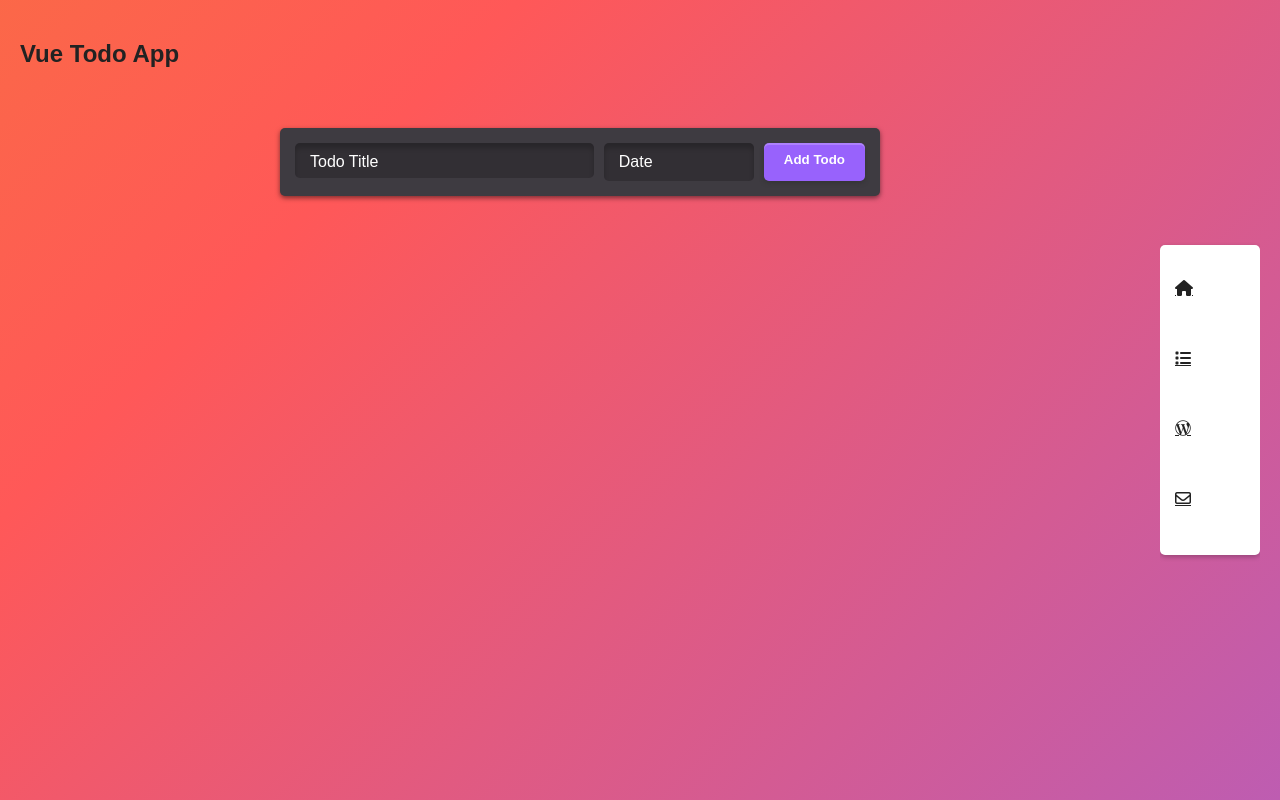
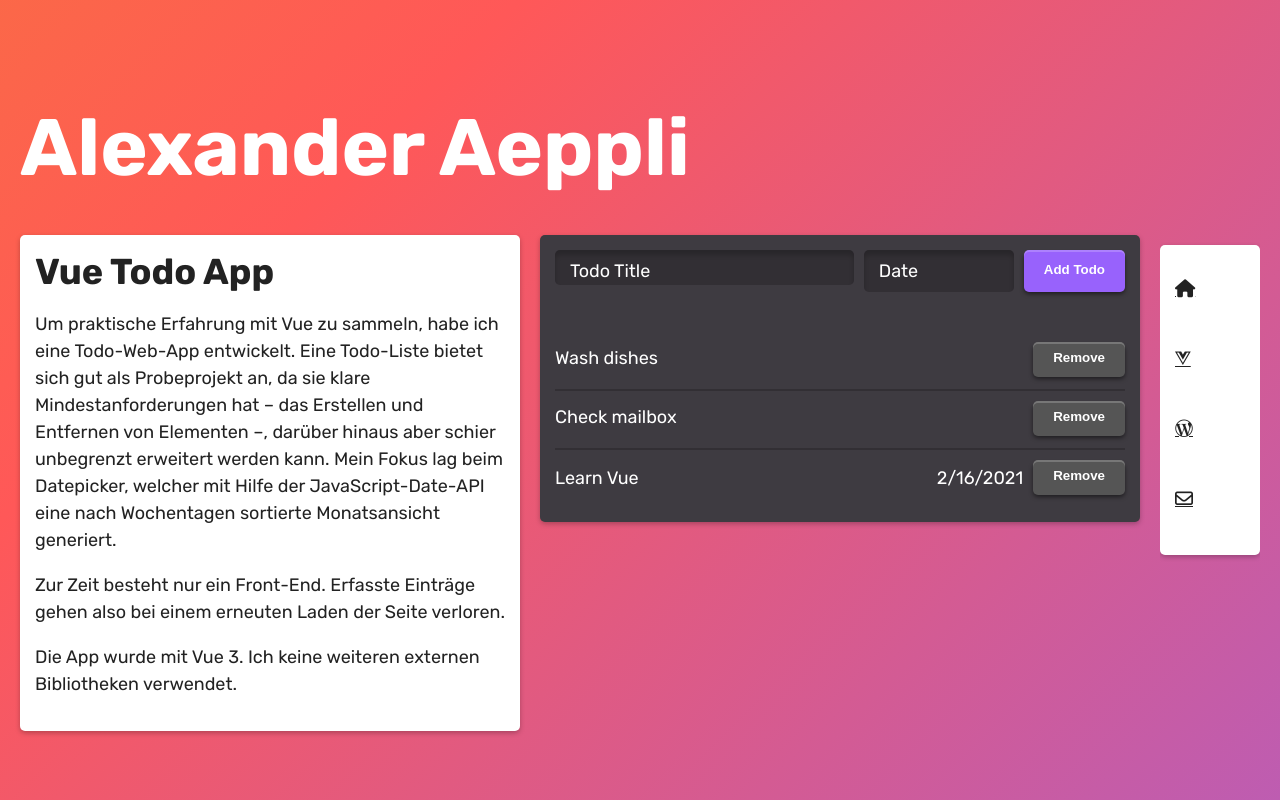
Before and after one commit to alexanderaeppli/alexanderaeppli, a Vue app: page /todo-app in a window 1280 px wide. Built offline with nearby package versions, Linux system fonts and the light colour scheme.

Commit message:
progress

```diff
--- a/public/index.html
+++ b/public/index.html
@@ -5,6 +5,9 @@
     <meta http-equiv="X-UA-Compatible" content="IE=edge">
     <meta name="viewport" content="width=device-width,initial-scale=1.0">
     <link rel="icon" href="<%= BASE_URL %>favicon.ico">
+    <link rel="preconnect" href="https://fonts.gstatic.com">
+    <link rel="preconnect" href="https://fonts.gstatic.com">
+    <link href="https://fonts.googleapis.com/css2?family=Rubik:wght@400;700&display=swap" rel="stylesheet">
     <title><%= htmlWebpackPlugin.options.title %></title>
   </head>
   <body>
--- a/src/App.vue
+++ b/src/App.vue
@@ -1,5 +1,6 @@
 <template>
   <div class="app__inner" :style="{ backgroundPosition: currentBackgroundPosition }">
+    <header class="page_header"><h1 class="page_header__title">Alexander Aeppli</h1></header>
     <div class="component">
       <router-view v-slot="{ Component }">
         <transition name="fade">
@@ -46,6 +47,12 @@ export default {
 body {
   margin: 0;
   color: var.$color-text;
+  font-family: 'Rubik', sans-serif;
+  font-size: 18px;
+}
+
+p {
+  line-height: 1.5;
 }
 
 h1 {
@@ -53,7 +60,7 @@ h1 {
 }
 
 .app__inner {
-  padding: 20px 140px 20px 20px;
+  padding: 100px 140px 20px 20px;
   min-height: 100vh;
   width: 100%;
   background: rgb(240, 152, 25);
@@ -68,6 +75,16 @@ h1 {
   background-size: 400% 400%;
   transition: background-position 0.5s ease-in-out;
   overflow-x: hidden;
+  // display: flex;
+  // align-items: center;
+
+  @media (max-width: 1200px) {
+    padding: 20px 140px 20px 20px;
+  }
+
+  @media (max-width: 800px) {
+    padding: 15px 15px 120px;
+  }
 }
 
 .component {
@@ -75,10 +92,16 @@ h1 {
   position: relative;
   display: flex;
   justify-content: center;
-  align-self: stretch;
 
   &__inner {
     width: 100%;
+    max-width: 1200px;
+    display: flex;
+    align-items: flex-start;
+
+    @media (max-width: 1200px) {
+      flex-direction: column;
+    }
   }
 }
 
@@ -87,6 +110,36 @@ h1 {
   border-radius: 5px;
   padding: 15px;
   box-shadow: 0px 2px 5px 0px rgba(0, 0, 0, 0.25);
+  max-width: 500px;
+
+  @media (max-width: 1200px) {
+    max-width: unset;
+  }
+}
+
+.thumbnail {
+  width: 100%;
+  border-radius: 5px;
+  box-shadow: 0px 2px 5px 0px rgba(0, 0, 0, 0.25);
+
+  @media (max-width: 1200px) {
+    margin-top: 15px;
+  }
+}
+
+.page_header {
+  color: #fff;
+  max-width: 1200px;
+  margin: 0 auto;
+  margin-bottom: 40px;
+
+  &__title {
+    font-size: 80px;
+
+    @media (max-width: 800px) {
+      font-size: 60px;
+    }
+  }
 }
 
 .fade-enter-active,
--- a/src/components/navigation.vue
+++ b/src/components/navigation.vue
@@ -5,7 +5,7 @@
         ><i class="fas icon fa-home"></i
       ></router-link>
       <router-link class="nav__item" :to="{ name: 'TodoApp' }"
-        ><i class="fas icon fa-list"></i
+        ><i class="fab icon fa-vuejs"></i
       ></router-link>
       <router-link class="nav__item" :to="{ name: 'Oscarfaeh' }">
         <i class="fab icon fa-wordpress-simple"></i>
@@ -17,7 +17,7 @@
   </nav>
 </template>
 
-<style lang="scss">
+<style lang="scss" scoped>
 @use '../variables' as var;
 
 .nav {
@@ -31,12 +31,31 @@
   right: 20px;
   min-height: 100%;
   overflow-y: auto;
+  z-index: 10;
+
+  @media (max-width: 800px) {
+    top: unset;
+    bottom: 15px;
+    right: 0;
+    width: 100%;
+    height: unset;
+    min-height: unset;
+    padding: 0 20px;
+    align-items: center;
+  }
 
   &__inner {
     display: flex;
     flex-direction: column;
     justify-content: center;
     width: 100px;
+
+
+    @media (max-width: 800px) {
+      flex-direction: row;
+      width: unset;
+      padding: unset;
+    }
   }
 
   &__item {
@@ -45,6 +64,7 @@
     align-items: center;
     border: none;
     color: var.$color_text;
+    width: 70px;
 
     .icon {
       width: 100%;
--- a/src/views/Home.vue
+++ b/src/views/Home.vue
@@ -1,8 +1,14 @@
 <template>
-  <div class="home card">
-    <div class="header">
+  <div class="home">
+    <div class="home__content card">
       <h1 class="page_title">Alexander Aeppli</h1>
-      <p></p>
+      <p>
+        Lorem ipsum dolor sit amet, consectetur adipiscing elit, sed do eiusmod tempor incididunt ut
+        labore et dolore magna aliqua. Ut enim ad minim veniam, quis nostrud exercitation ullamco
+        laboris nisi ut aliquip ex ea commodo consequat. Duis aute irure dolor in reprehenderit in
+        voluptate velit esse cillum dolore e  u fugiat nulla pariatur. Excepteur sint occaecat
+        cupidatat non proident, sunt in culpa qui officia deserunt mollit anim id est laborum.
+      </p>
     </div>
   </div>
 </template>
@@ -22,10 +28,4 @@ export default {
 <style lang="scss">
 @use '../variables' as var;
 
-.home {
-  display: flex;
-  flex-direction: column;
-  align-items: center;
-  max-width: 500px;
-}
 </style>
--- a/src/views/Oscarfaeh.vue
+++ b/src/views/Oscarfaeh.vue
@@ -1,6 +1,23 @@
 <template>
   <div class="header">
-    <h2>Alexander Aeppli</h2>
+    <div class="card todo-page__content">
+      <h1>Oscarfaeh Webseite</h1>
+      <p>
+        Um praktie Erfahrung mit Vue zu sammeln, habe ich eine Todo-Web-App entwickelt. Eine
+        Todo-Liste bietet sich gut als Probeprojekt an, da sie klare Mindestanforderungen hat – das
+        Erstellen und Entfernen von Elementen –, darüber hinaus aber schier unbegrenzt erweitert
+        werden kann. Mein Fokus lag beim Datepicker, welcher mit Hilfe der JavaScript-Date-API eine
+        nach Wochentagen sortierte Monatsansicht generiert.
+      </p>
+      <p>
+        Zur Zeit besteht nur ein Front-End. Erfasste Einträge gehen also bei einem erneuten Laden
+        der Seite verloren.
+      </p>
+      <p>
+        Die App wurde mit Vue 3. Ich keine weiteren externen Bibliotheken verwendet.
+      </p>
+    </div>
+    <img class="thumbnail" src="../assets/of_screenshot.png" alt="">
   </div>
 </template>
 
@@ -16,5 +33,4 @@ export default {
 };
 </script>
 
-<style lang="scss">
-</style>
+<style lang="scss"></style>
--- a/src/views/TodoApp.vue
+++ b/src/views/TodoApp.vue
@@ -1,6 +1,22 @@
 <template>
   <div class="todo-page">
-    <h2>Vue Todo App</h2>
+    <div class="card todo-page__content">
+      <h1>Vue Todo App</h1>
+      <p>
+        Um praktische Erfahrung mit Vue zu sammeln, habe ich eine Todo-Web-App entwickelt. Eine
+        Todo-Liste bietet sich gut als Probeprojekt an, da sie klare Mindestanforderungen hat – das
+        Erstellen und Entfernen von Elementen –, darüber hinaus aber schier unbegrenzt erweitert
+        werden kann. Mein Fokus lag beim Datepicker, welcher mit Hilfe der JavaScript-Date-API eine
+        nach Wochentagen sortierte Monatsansicht generiert.
+      </p>
+      <p>
+        Zur Zeit besteht nur ein Front-End. Erfasste Einträge gehen also bei einem erneuten Laden
+        der Seite verloren.
+      </p>
+      <p>
+        Die App wurde mit Vue 3. Ich keine weiteren externen Bibliotheken verwendet.
+      </p>
+    </div>
     <todo />
   </div>
 </template>
@@ -15,3 +31,16 @@ export default {
   },
 };
 </script>
+
+<style lang="scss">
+.todo-page {
+  &__content {
+    margin-right: 20px;
+
+    @media (max-width: 1200px) {
+      margin-right: unset;
+      margin-bottom: 15px;
+    }
+  }
+}
+</style>
--- a/todo/components/CalendarDatePicker.vue
+++ b/todo/components/CalendarDatePicker.vue
@@ -149,7 +149,7 @@ export default {
       if (this.date === null) {
         this.selectedDay = '';
       }
-    }
+    },
   },
   mounted() {
     // Set current Month / Year
@@ -201,7 +201,7 @@ export default {
   background-color: var.$color_primary--shading;
   z-index: 1;
   color: white;
-  box-shadow: 0px 4px 4px 0px rgba(50, 50, 50, 0.75);
+  box-shadow: 0px 4px 4px 0px rgba(0, 0, 0, 0.5);
   margin-left: 20px;
   font-weight: 600;
   width: 100%;
--- a/todo/components/TodoForm.vue
+++ b/todo/components/TodoForm.vue
@@ -25,7 +25,7 @@ export default {
     return {
       newTodoField: '',
       newTodoDate: null,
-      todoKey: 0,
+      todoKey: 3, // for demonstation purposes there are 3 initial todo items
       listVisible: true,
     };
   },
--- a/todo/todo.vue
+++ b/todo/todo.vue
@@ -1,5 +1,5 @@
 <template>
-  <div id='todo'>
+  <div id="todo">
     <todo-form @todo-sent="addTodo"></todo-form>
     <transition-group v-if="todos.length > 0" tag="ul" name="list" class="todo-list">
       <todo-item
@@ -20,7 +20,11 @@ export default {
   components: { TodoForm, TodoItem },
   data() {
     return {
-      todos: [],
+      todos: [
+        { content: 'Wash dishes', date: null, key: 0 },
+        { content: 'Check mailbox', date: null, key: 1 },
+        { content: 'Learn Vue', date: new Date(), key: 2 },
+      ],
       draggingItem: false,
     };
   },
@@ -41,10 +45,6 @@ export default {
 @use 'sass:color';
 @use '../src/variables' as var;
 
-body {
-  font-family: 'Rubik', sans-serif;
-}
-
 *,
 ::after,
 ::before {
@@ -53,12 +53,10 @@ body {
 
 #todo {
   width: 100%;
-  max-width: 600px;
-  margin: 60px auto 0;
   background-color: var.$color_background;
   border-radius: 5px;
   padding: 15px;
-  box-shadow: 0px 2px 5px 0px rgba(0, 0, 0, 0.5);
+  box-shadow: 0px 2px 5px 0px rgba(0, 0, 0, 0.25);
 
   @media (max-width: 500px) {
     margin-top: 10px;
@@ -69,7 +67,6 @@ body {
   list-style: none;
   display: flex;
   flex-direction: column;
-  background-color: var.$color_background;
   margin: 0;
   padding: 0;
   margin-top: 40px;
```
Also changed, not shown: src/assets/of_screenshot.png (added), src/variables.scss (line endings or trailing spaces).
